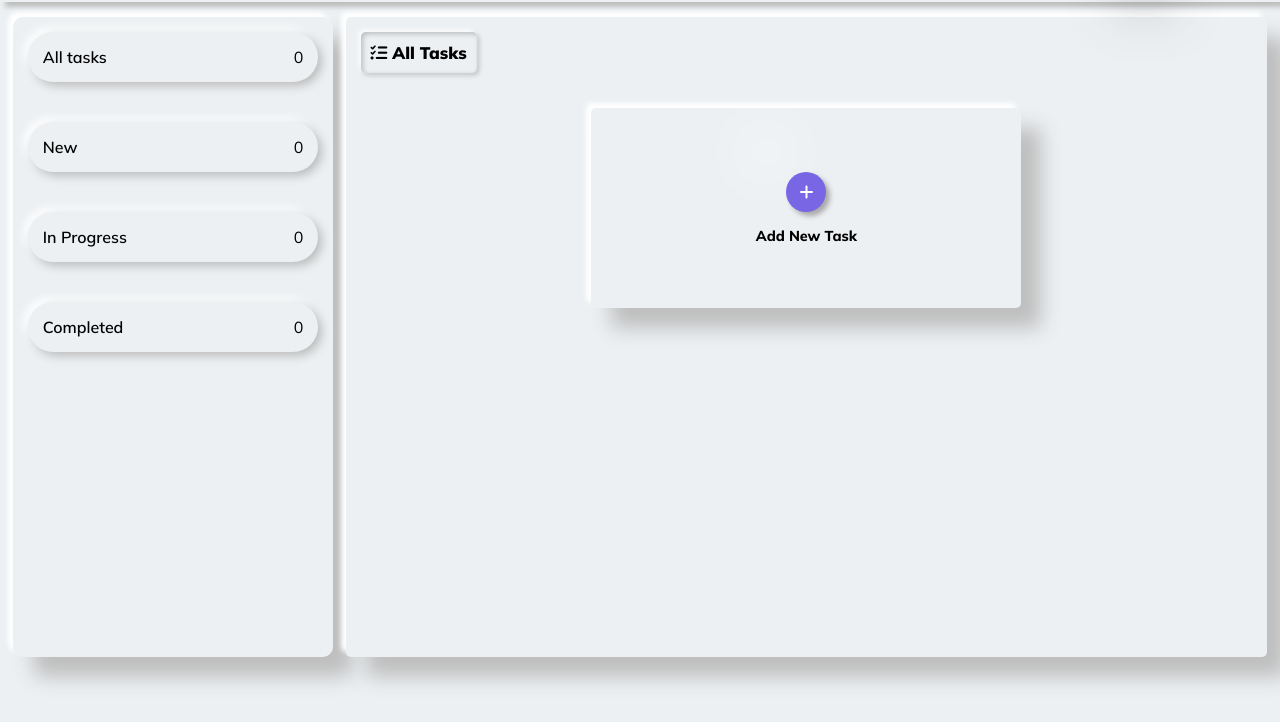
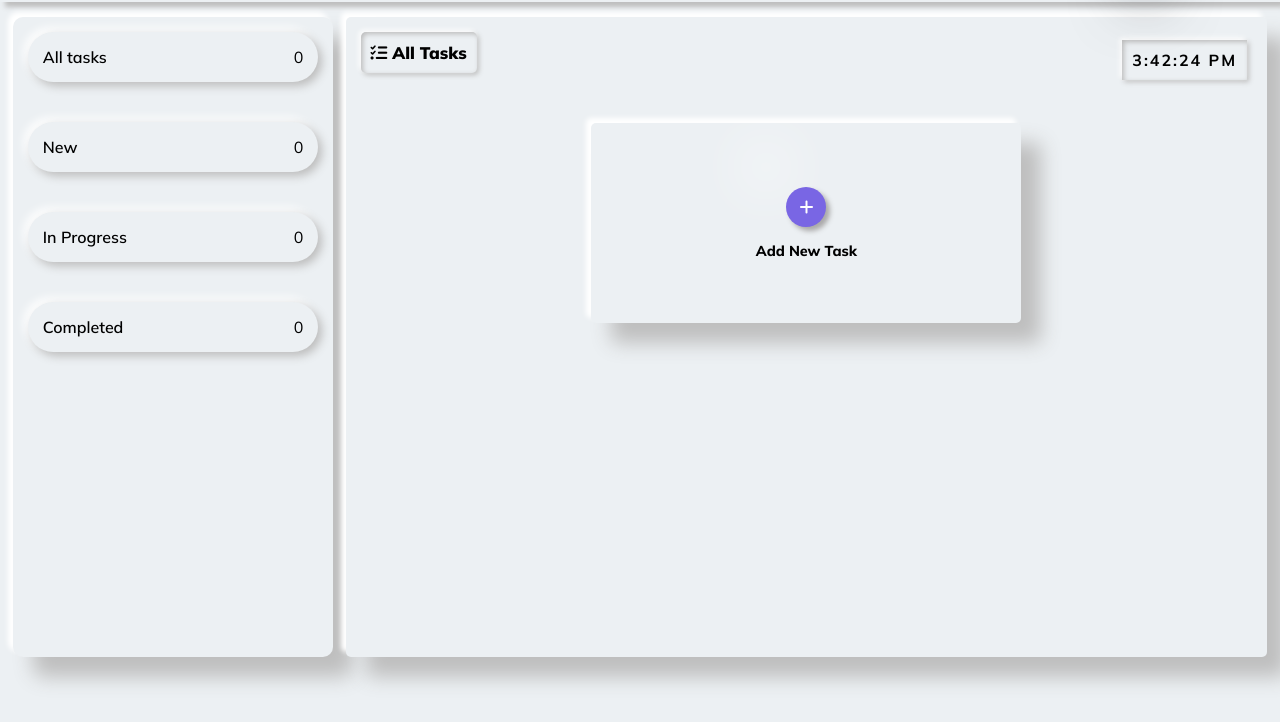
Before and after one commit to Abdur-Rahman-Apu/TaskPlot, a website built with Parcel: page src/index.html in a window 1280 px wide. Shown: the part 78-800 px from the top of the page. Built offline with nearby package versions, Linux system fonts and the light colour scheme.

Commit message:
Added time into the UI functionality is completed

```diff
--- a/src/JS/classes/UI/UI.js
+++ b/src/JS/classes/UI/UI.js
@@ -14,7 +14,10 @@ import storage from "../Storage/Storage";
 
 class UI {
   #loadSelector() {
+    const timeShowELm = selectElm(".timer p");
+
     const searchInput = selectElm("#search");
+
     const searchBtn = selectElm(".search-btn");
 
     const sidebarContainer = selectElm("aside");
@@ -70,6 +73,7 @@ class UI {
       sidebarContainer,
       searchInput,
       searchBtn,
+      timeShowELm,
     };
   }
 
@@ -777,6 +781,16 @@ class UI {
     this.#updateActiveCategoryInSidebar();
   }
 
+  #displayTimer() {
+    const { timeShowELm } = this.#loadSelector();
+    setInterval(() => {
+      const date = new Date();
+      const localTime = date.toLocaleTimeString();
+      console.log(localTime, "local time");
+      timeShowELm.innerText = localTime;
+    }, 1000);
+  }
+
   init() {
     const {
       addTaskBtn,
@@ -790,6 +804,8 @@ class UI {
       sidebarContainer,
       searchBtn,
     } = this.#loadSelector();
+
+    this.#displayTimer();
 
     listenEvent(
       document,
--- a/src/index.html
+++ b/src/index.html
@@ -85,6 +85,9 @@
         <section class="tasks-section">
             <div class="tasks-section-header">
                 <p class="tasks-section-title"> <i class="fa-solid fa-list-check"></i> All Tasks </p>
+                <div class="timer">
+                    <p>20:08:12 PM</p>
+                </div>
             </div>
             <div class="tasks">
                 <!-- <div class="task-card">
--- a/src/styles/styles.css
+++ b/src/styles/styles.css
@@ -201,6 +201,21 @@ aside div span {
 
 .tasks-section::-webkit-scrollbar-thumb {
   background-color: #dfdbdb;
+}
+
+.tasks-section-header {
+  display: flex;
+  justify-content: space-between;
+  align-items: center;
+}
+
+.timer {
+  letter-spacing: 2px;
+  font-weight: 700;
+  margin-right: 15px;
+  padding: 10px;
+  box-shadow: inset 2px 2px 5px #bcbcbc, -2px -2px 5px #ffffff,
+    2px 2px 5px #bcbcbc;
 }
 
 .tasks-section-title {
```
